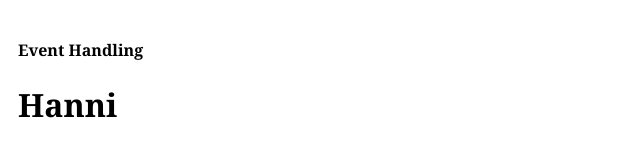
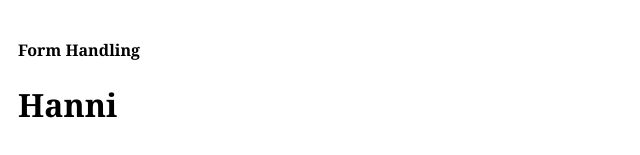
Before and after one commit to siggi-ai/Vue-Practice, a Vue app: page / in a window 1280 px wide. Shown: the top 155 px of the page, without its empty margins (0-640 px from the left). Built offline with nearby package versions, Linux system fonts and the light colour scheme.

Commit message:
starting form handling

```diff
--- a/src/App.vue
+++ b/src/App.vue
@@ -1,6 +1,6 @@
 <template>
   <div class="main">
-    <h4>Event Handling</h4>
+    <h4>Form Handling</h4>
     <h1>{{ name }}</h1>
     <h1>{{ count }}</h1>
     <div>
```
